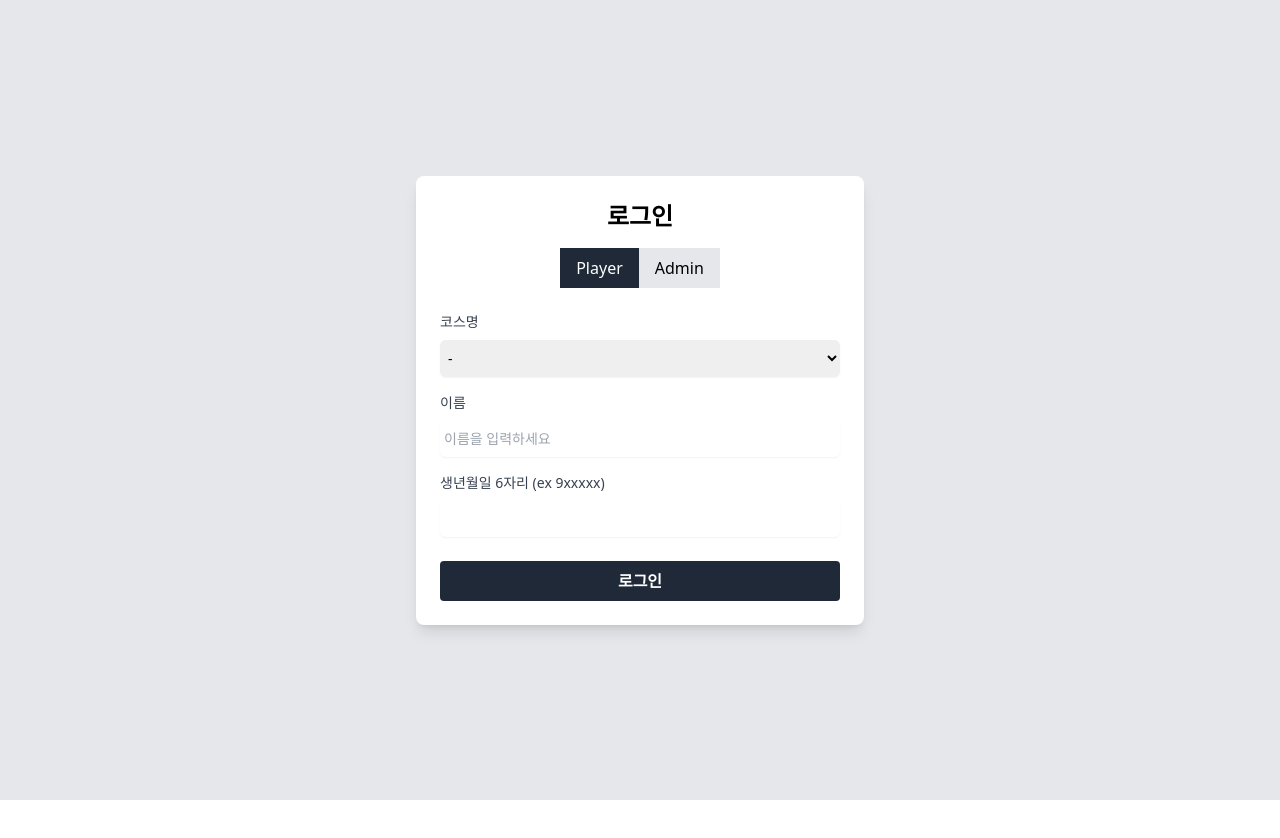
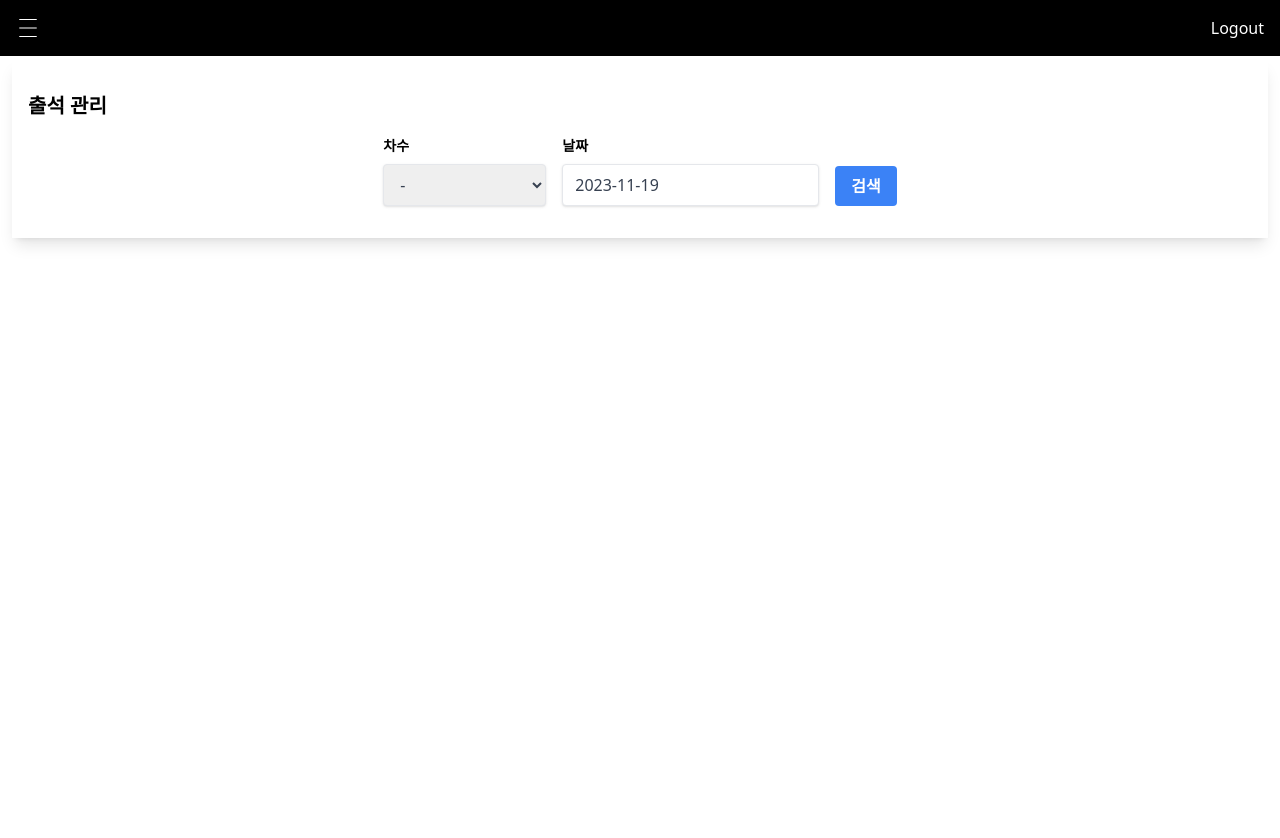
Before and after one commit to Develsopher/Attendance_Management_System_Frontend, a React (Vite) app: page /admin/manage in a window 1280 px wide. Before the commit this address led to /login. Shown: the top 838 px of the page. Before the commit the page ends 800 px from the top, so only its background shows below. Built offline with nearby package versions, Linux system fonts and the light colour scheme.

Commit message:
[Feat] 로그인 에러 핸들링

```diff
--- a/src/App.jsx
+++ b/src/App.jsx
@@ -5,16 +5,13 @@ import { setUser } from './store/slices/authSlice';
 import { useCookies } from 'react-cookie';
 
 function App() {
-  const [cookies] = useCookies(['token']);
+  const [cookies] = useCookies(['token', 'role']);
   const dispatch = useDispatch();
 
   useEffect(() => {
     const token = cookies.token;
-    if (token) {
-      // 서버에 토큰을 전송하여 사용자 정보 확인
-      fetchUserFromToken(token).then((userInfo) => {
-        dispatch(setUser(userInfo)); // 사용자 정보를 Redux 스토어에 저장
-      });
+    if (token && role) {
+      dispatch(setUser(role));
     }
   }, [cookies, dispatch]);
 
--- a/src/layout/MainLayout/Drawer.jsx
+++ b/src/layout/MainLayout/Drawer.jsx
@@ -1,14 +1,16 @@
 import { createPortal } from 'react-dom';
 import { useNavigate, useLocation } from 'react-router-dom';
 import { FaCloud } from 'react-icons/fa';
+import { useSelector } from 'react-redux';
 
 const Drawer = ({ isOpen, onClose }) => {
   const navigate = useNavigate();
+  const admin = useSelector((state) => state.authReducer.user);
 
-  const menuItems = [
-    { name: '출석 조회', path: '/search' },
-    { name: '출석 관리', path: '/admin/manage' },
-  ];
+  const menuItems = [{ name: '출석 조회', path: '/search' }];
+  if (admin) {
+    menuItems.push({ name: '출석 관리', path: '/admin/manage' });
+  }
 
   const handleMenuClick = (path) => {
     navigate(path);
--- a/src/layout/MainLayout/Header.jsx
+++ b/src/layout/MainLayout/Header.jsx
@@ -1,11 +1,22 @@
 import React, { useState } from 'react';
 import { CiMenuBurger } from 'react-icons/ci';
+import { useCookies } from 'react-cookie';
+import { useNavigate } from 'react-router-dom';
+import { useDispatch } from 'react-redux';
 
-const Header = ({ onMenuClick, username }) => {
+const Header = ({ onMenuClick }) => {
+  const navigate = useNavigate();
+  const [, , removeCookie] = useCookies(['token']);
+  const dispatch = useDispatch();
+  const handleLogout = () => {
+    removeCookie('token');
+    dispatch(clearUser());
+    navigate('/login'); // 로그아웃 후 로그인 페이지로 리디렉션
+  };
   return (
     <div className="flex justify-between items-center p-4 bg-black text-white fixed top-0 left-0 right-0 z-20">
       <CiMenuBurger className="h-6 w-6 cursor-pointer" onClick={onMenuClick} />
-      <span>{username}</span>
+      <button onClick={handleLogout}>Logout</button>
     </div>
   );
 };
--- a/src/pages/authentication/Login.jsx
+++ b/src/pages/authentication/Login.jsx
@@ -3,6 +3,7 @@ import { getCourses } from '../../apis';
 import { useCookies } from 'react-cookie';
 import { useDispatch } from 'react-redux';
 import { setUser } from '../../store/slices/authSlice';
+import { signInApi } from '../../apis/login';
 
 function Login() {
   const dispatch = useDispatch();
@@ -42,11 +43,10 @@ function Login() {
       return;
     }
 
-    const { token, role } = responseData.data;
-    const expires = new Date();
-    expires.setMilliseconds(expires.getMilliseconds + 3600000);
-    setCookies('token', token, { expires });
-    dispatch(setUser('admin'));
+    const { token, role } = signInResponse;
+    setCookies('token', token);
+    setCookies('role', role);
+    // dispatch(setUser('admin'));
   };
 
   return (
--- a/src/routes/MainRoutes.jsx
+++ b/src/routes/MainRoutes.jsx
@@ -18,9 +18,9 @@ const PlayerCreate = Loadable(
 const MainRoutes = {
   path: '/',
   element: (
-    <PrivateRoute>
-      <MainLayout />
-    </PrivateRoute>
+    // <PrivateRoute>
+    <MainLayout />
+    // </PrivateRoute>
   ),
   children: [
     {
```
